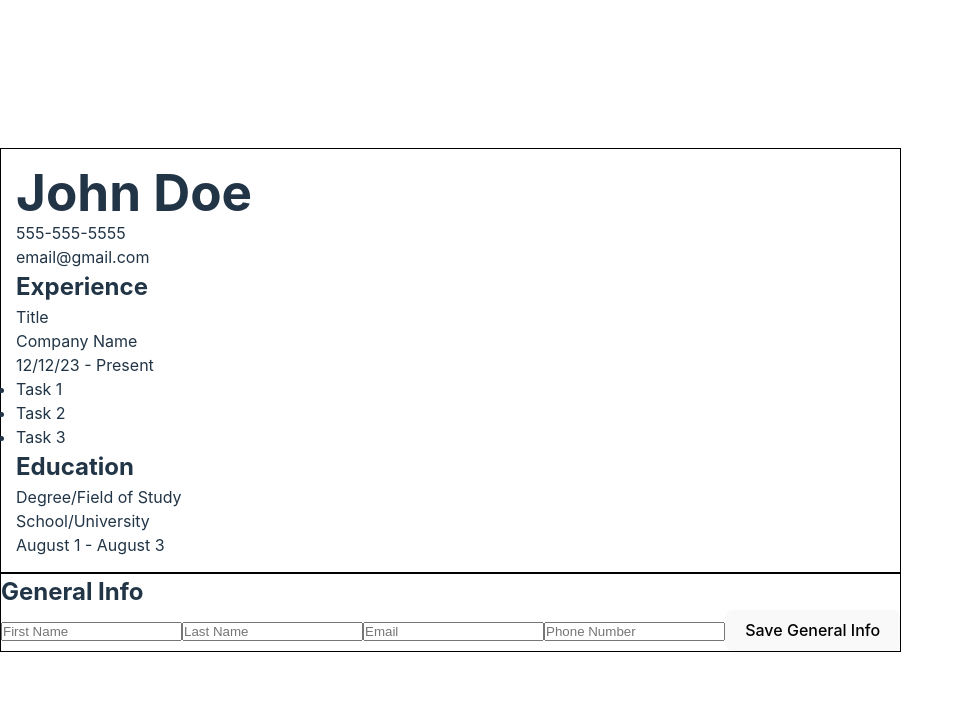
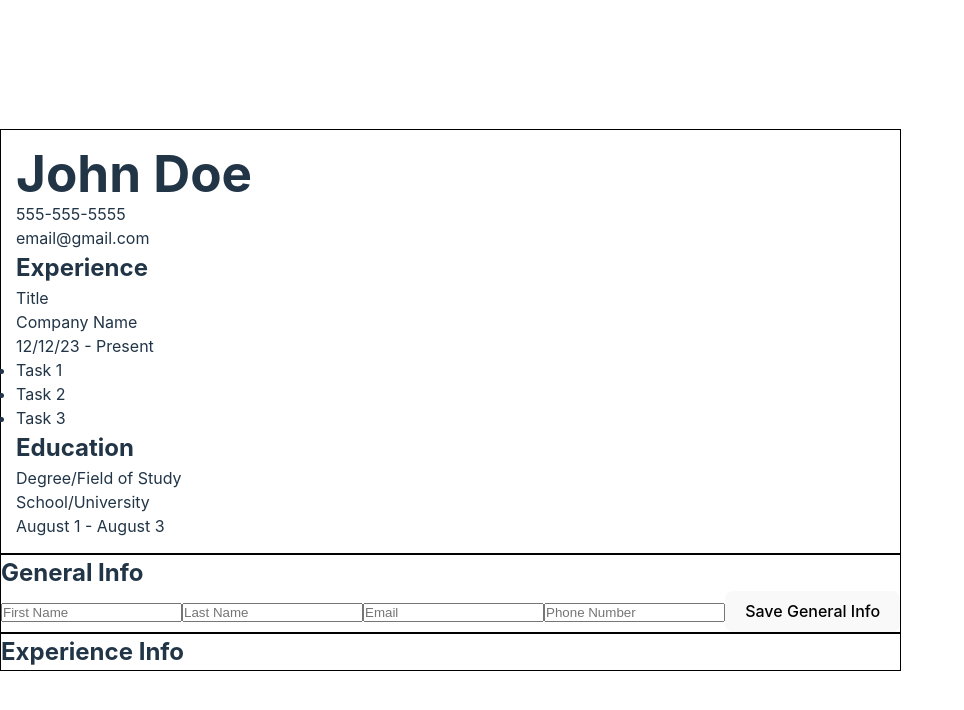
Before and after one commit to Alex-Devonte/react-cv, a React (Vite) app: page / in a window 1280 px wide. Shown: the top 710 px of the page, without its empty margins (0-964 px from the left). Built offline with nearby package versions, Linux system fonts and the light colour scheme.

Commit message:
Add initial code/layout for the 'Experience' component

```diff
--- a/src/App.jsx
+++ b/src/App.jsx
@@ -1,18 +1,35 @@
 import { useState } from 'react'
 import General from './components/General'
 import Resume from './components/Resume'
-
+import Experience from './components/Experience'
 
 function App() {
   const [isSaved, setIsSaved] = useState(false);
   const [editMode, setEditMode] = useState(true);
 
   const [generalInfo, setGeneralInfo] = useState({firstName: '', lastName: '', email: '', phone: ''});
+  const [experienceInfo, setExperienceInfo] = useState({jobs: [{jobTitle: '', companyName: '', jobDate: '', duties: []}]});
 
   return (
     <>
-      <Resume generalInfo ={generalInfo}/>
-      <General generalInfo ={generalInfo} setGeneralInfo={setGeneralInfo} isSaved={isSaved} setIsSaved={setIsSaved} editMode={editMode} setEditMode={setEditMode}/>
+      <Resume
+        generalInfo ={generalInfo}
+        experienceInfo={experienceInfo}
+        setExperienceInfo={setExperienceInfo}/>
+
+      <General
+        generalInfo ={generalInfo}
+        setGeneralInfo={setGeneralInfo}
+        isSaved={isSaved}
+        setIsSaved={setIsSaved}
+        editMode={editMode}
+        setEditMode={setEditMode}/>
+
+      <Experience
+        experienceInfo={experienceInfo}
+        setExperienceInfo={setExperienceInfo}
+        isSaved={isSaved} setIsSaved={setIsSaved}
+        editMode={editMode} setEditMode={setEditMode}/>
     </>
   )
 }
--- /dev/null
+++ b/src/components/Experience.jsx
@@ -0,0 +1,23 @@
+import PropTypes from 'prop-types'
+import '../styles/styles.css'
+
+Experience.propTypes = {
+    experienceInfo: PropTypes.object.isRequired,
+    setExperienceInfo: PropTypes.func.isRequired,
+    isSaved: PropTypes.bool.isRequired,
+    setIsSaved: PropTypes.func.isRequired,
+    editMode: PropTypes.bool.isRequired,
+    setEditMode: PropTypes.func.isRequired
+};
+
+function Experience({experienceInfo, setExperienceInfo, isSaved, setIsSaved, editMode, setEditMode}) {
+    return (
+        <>
+            <div id="experience-form-container" className="form-container">
+                <h2>Experience Info</h2>
+            </div>
+        </>
+    )
+}
+
+export default Experience;
```
